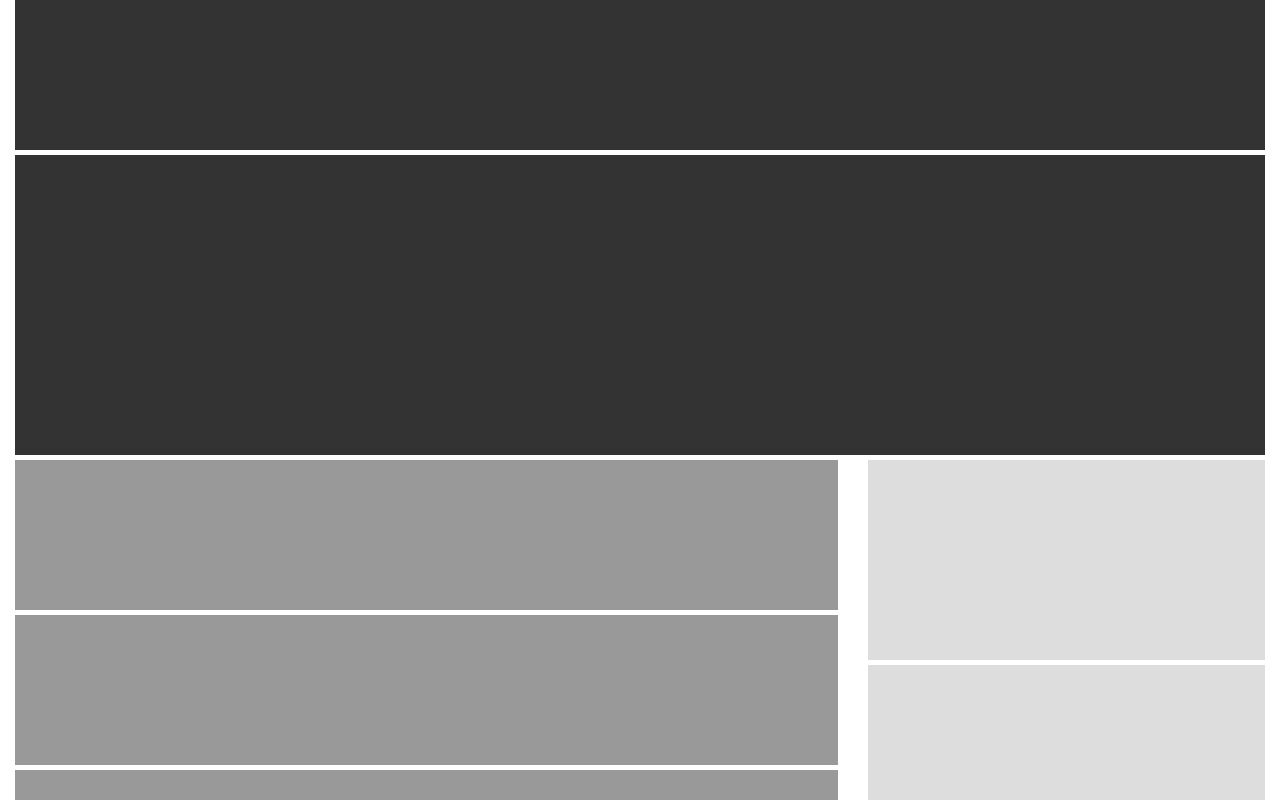
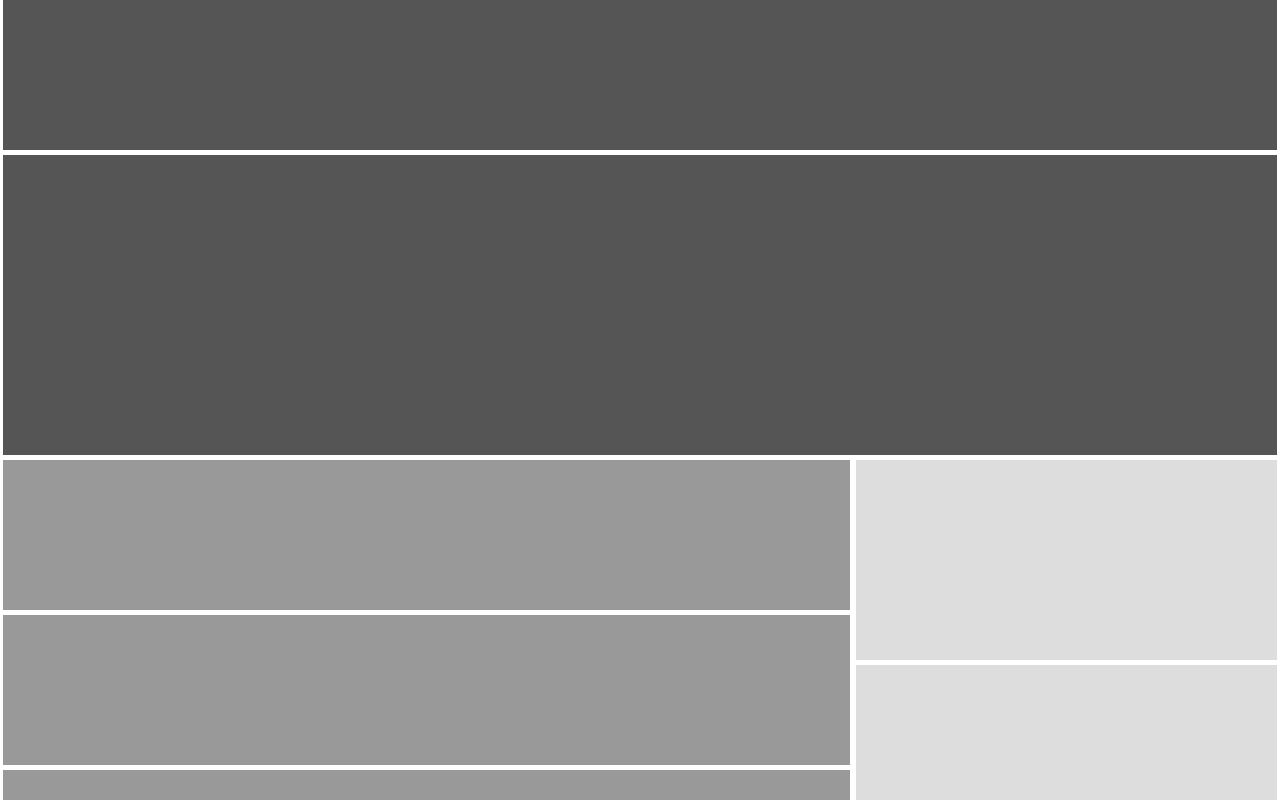
Before and after one commit to franklion/front-end-rd, a website: page new-big-index/index.html in a window 1280 px wide. Shown: the top 800 px of the page. Drawn offline with nearby package versions, Linux system fonts and the light colour scheme.

Commit message:
減少間隔，背景色調淡

```diff
--- a/new-big-index/main.css
+++ b/new-big-index/main.css
@@ -2,7 +2,7 @@
 
 }
 .box {
-    background-color: #333;
+    background-color: #555;
     display: inline-block;
     width: 100%;
 }
@@ -68,3 +68,8 @@
     }
 
 }
+
+[class^=col] {
+    padding-left: 3px;
+    padding-right: 3px;
+}
```
